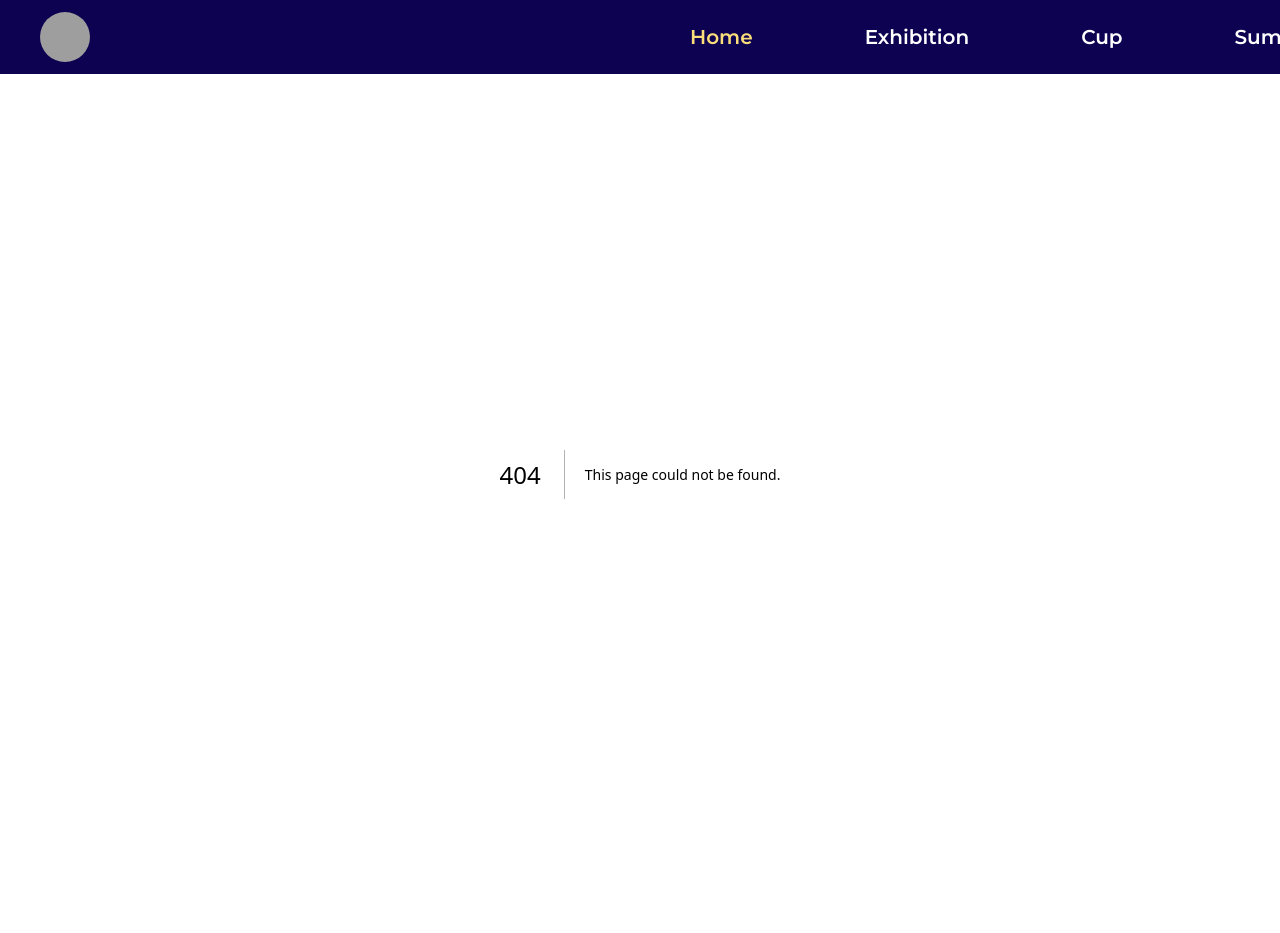
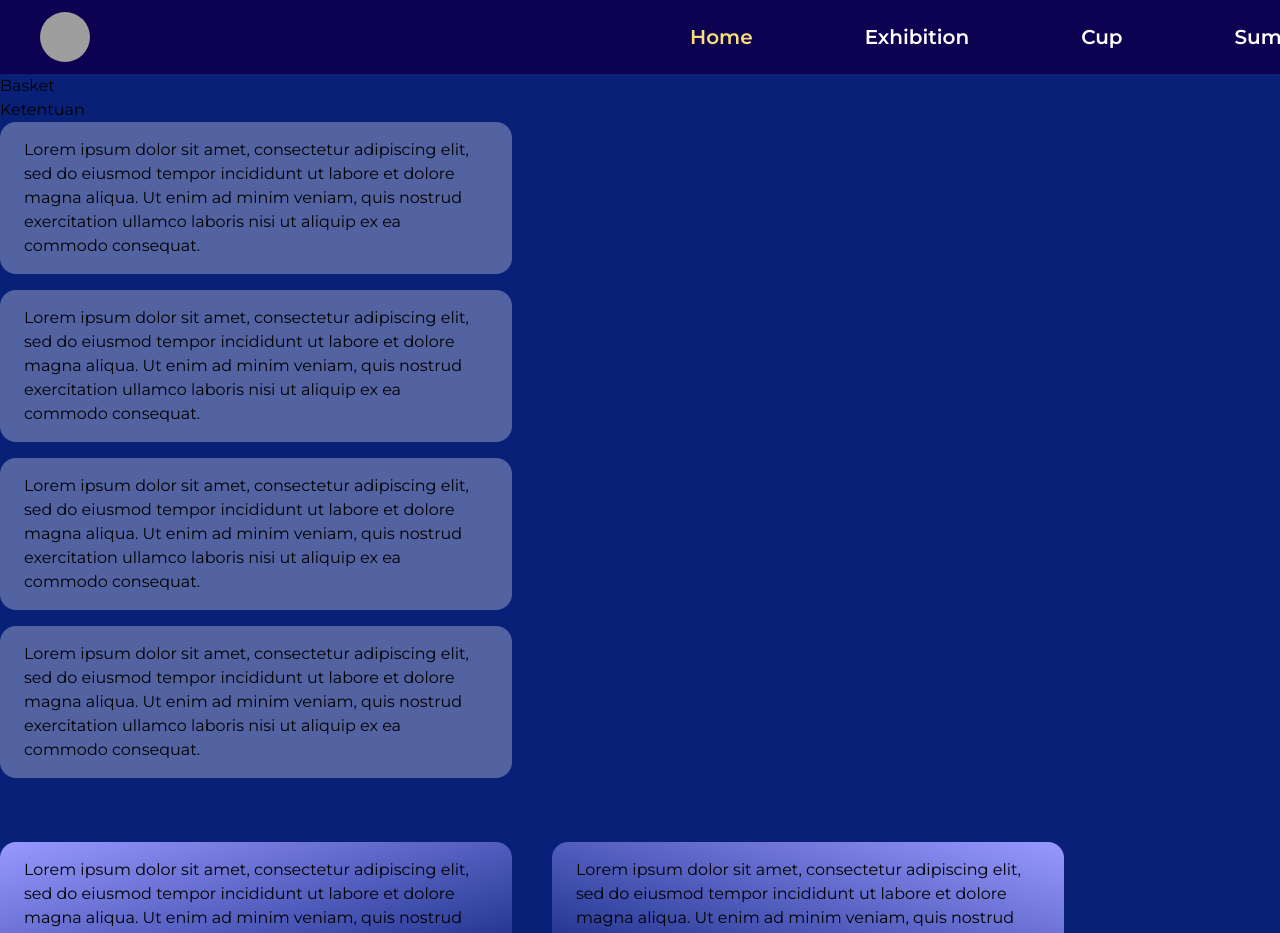
Before and after one commit to amaliap21/Web-Aksang, a Next.js app: page /basket in a window 1280 px wide. Before the commit this address had no page. Shown: the top 933 px of the page. Before the commit the page ends 874 px from the top, so only its background shows below. Built offline with nearby package versions, Linux system fonts and the light colour scheme; grey boxes are pictures that could not be loaded.

Commit message:
feat(basket): Added structure, textbox

```diff
--- /dev/null
+++ b/app/basket/page.js
@@ -0,0 +1,44 @@
+import React from 'react'
+
+function basket() {
+  return (
+    <main>
+      <div className='bg-[#092079] min-h-screen font-montserrat'>
+        <h1>
+          Basket
+        </h1>
+
+        <h2>
+          Ketentuan
+        </h2>
+        <div className='flex flex-col gap-4 '>
+          <p className="bg-white/30 justify-center align-middle px-6 py-4 w-2/5 rounded-2xl">
+          Lorem ipsum dolor sit amet, consectetur adipiscing elit, sed do eiusmod tempor incididunt ut labore et dolore magna aliqua. Ut enim ad minim veniam, quis nostrud exercitation ullamco laboris nisi ut aliquip ex ea commodo consequat.
+          </p>
+          <p className="bg-white/30 justify-center align-middle px-6 py-4 w-2/5 rounded-2xl">
+          Lorem ipsum dolor sit amet, consectetur adipiscing elit, sed do eiusmod tempor incididunt ut labore et dolore magna aliqua. Ut enim ad minim veniam, quis nostrud exercitation ullamco laboris nisi ut aliquip ex ea commodo consequat.
+          </p>
+          <p className="bg-white/30 justify-center align-middle px-6 py-4 w-2/5 rounded-2xl">
+          Lorem ipsum dolor sit amet, consectetur adipiscing elit, sed do eiusmod tempor incididunt ut labore et dolore magna aliqua. Ut enim ad minim veniam, quis nostrud exercitation ullamco laboris nisi ut aliquip ex ea commodo consequat.
+          </p>
+          <p className="bg-white/30 justify-center align-middle px-6 py-4 w-2/5 mb-16 rounded-2xl">
+          Lorem ipsum dolor sit amet, consectetur adipiscing elit, sed do eiusmod tempor incididunt ut labore et dolore magna aliqua. Ut enim ad minim veniam, quis nostrud exercitation ullamco laboris nisi ut aliquip ex ea commodo consequat.
+          </p>
+        </div>
+
+        <div className='flex gap-10'>
+        <p className="bg-gradient-to-tl from-[#9999ff00] to-[#9999FF] justify-center align-middle px-6 py-4 w-2/5 rounded-2xl">
+          Lorem ipsum dolor sit amet, consectetur adipiscing elit, sed do eiusmod tempor incididunt ut labore et dolore magna aliqua. Ut enim ad minim veniam, quis nostrud exercitation ullamco laboris nisi ut aliquip ex ea commodo consequat.
+          </p>
+          <p className="bg-gradient-to-tr from-[#9999ff00] to-[#9999FF] justify-center align-middle px-6 py-4 w-2/5 rounded-2xl">
+          Lorem ipsum dolor sit amet, consectetur adipiscing elit, sed do eiusmod tempor incididunt ut labore et dolore magna aliqua. Ut enim ad minim veniam, quis nostrud exercitation ullamco laboris nisi ut aliquip ex ea commodo consequat.
+          </p>
+        </div>
+
+      </div>
+    </main>
+
+  )
+}
+
+export default basket
```
